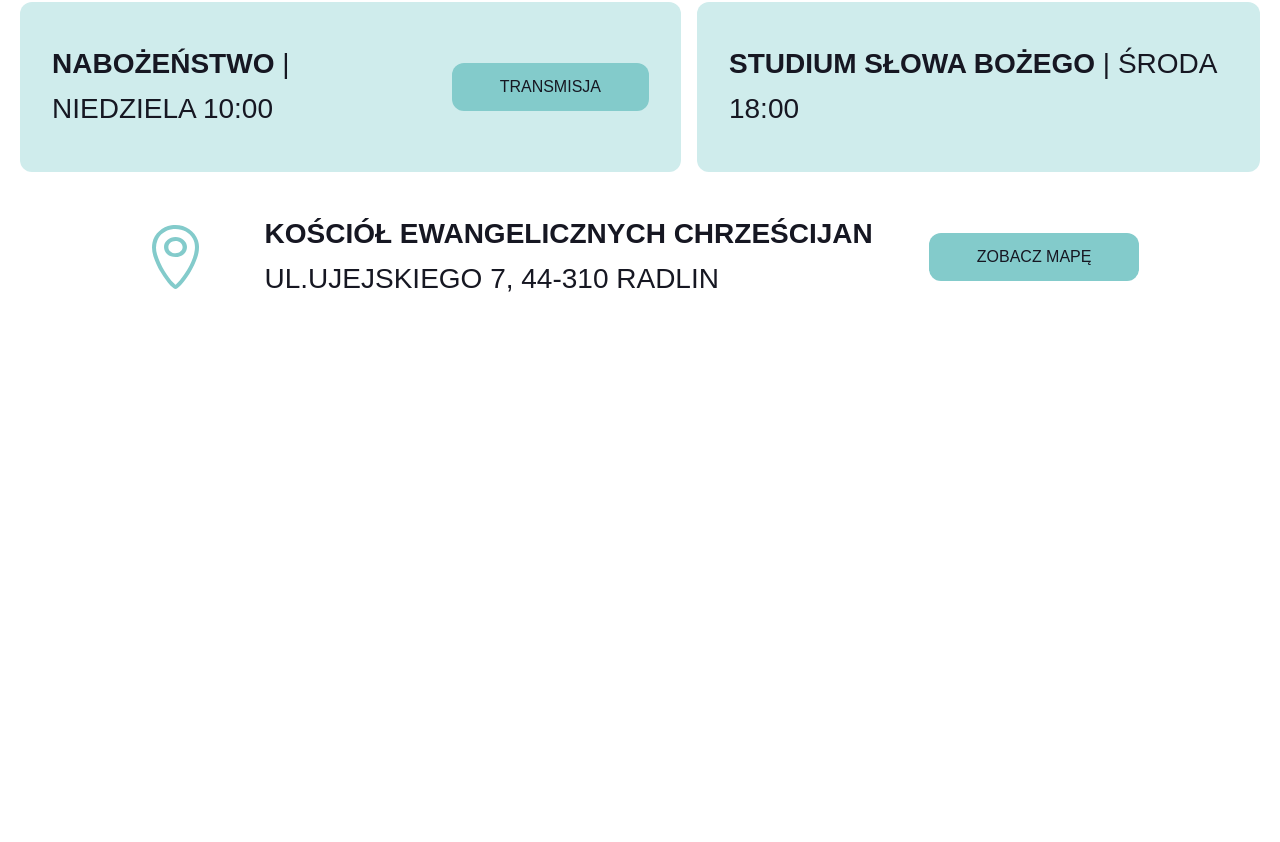
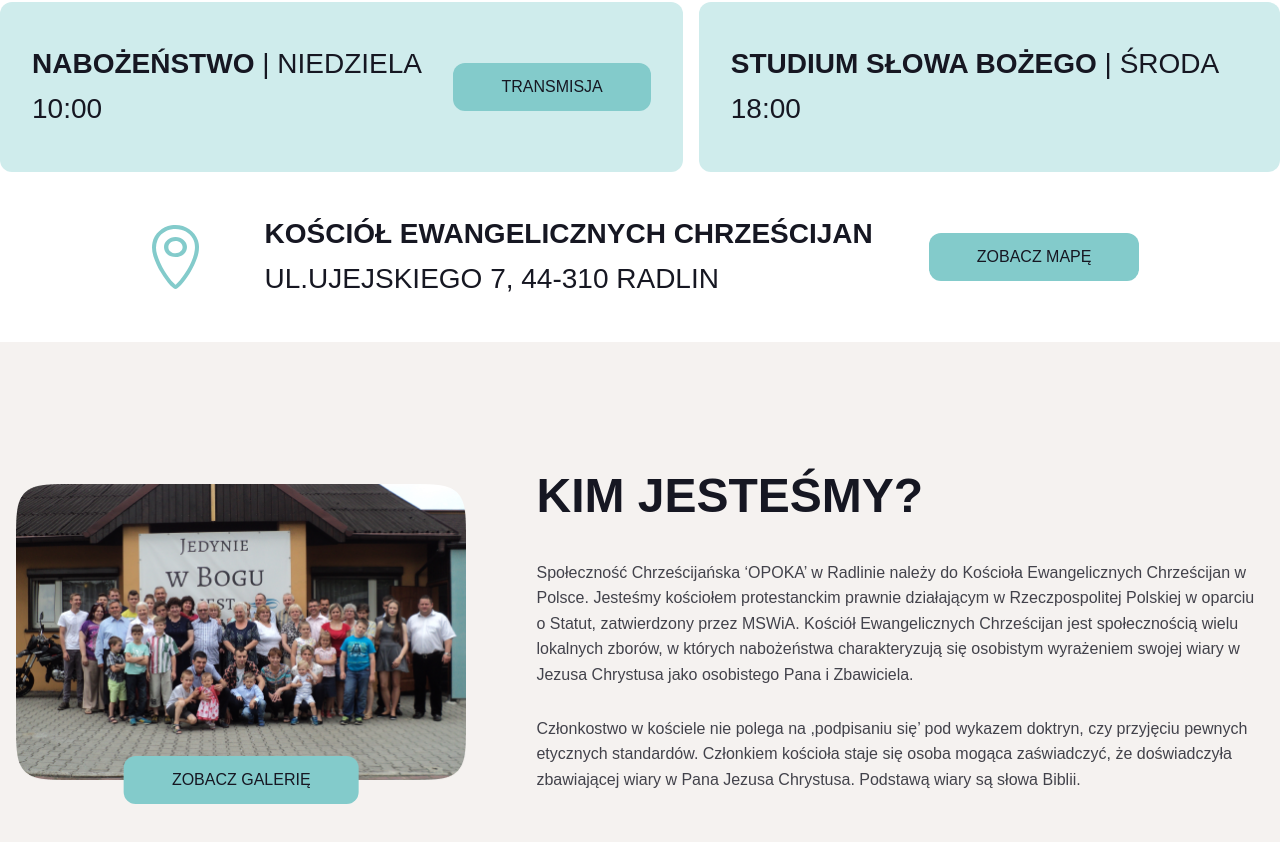
Before and after one commit to schier-jonasz/Opoka, a Vue app: page / in a window 1280 px wide. Shown: the part 1000-1842 px from the top of the page. Before the commit the page ends 1342 px from the top, so only its background shows below. Built offline with nearby package versions, Linux system fonts and the light colour scheme; the HTML template or start-up script is replaced by a standard one.

Commit message:
feat: Add about us section

```diff
--- a/src/App.vue
+++ b/src/App.vue
@@ -2,16 +2,15 @@
 import Navigation from "@/components/Navigation.vue";
 import Hero from "@/components/Hero.vue";
 import ServiceInformation from "@/components/ServiceInformation.vue";
+import AboutUs from "@/components/AboutUs.vue";
 </script>
 
 <template>
-  <main class="px-5">
+  <main>
     <Navigation />
     <Hero />
     <ServiceInformation />
-    <section>
-
-    </section>
+    <AboutUs />
   </main>
 </template>
 
--- /dev/null
+++ b/src/components/AboutUs.vue
@@ -0,0 +1,24 @@
+<template>
+  <section class="bg-cream px-4 py-[130px] flex items-center justify-center gap-[70px]">
+    <div class="relative">
+      <img src="@/assets/img/about-us.png" alt="About us" />
+      <Button class="absolute -bottom-6 left-1/2 -translate-x-1/2">ZOBACZ GALERIĘ</Button>
+    </div>
+    <div class="text-black80 w-[730px] ">
+      <h3 class="text-5xl font-bold">KIM JESTEŚMY?</h3>
+      <p class="opacity-80 mt-10">
+        Społeczność Chrześcijańska ‘OPOKA’ w Radlinie należy do Kościoła Ewangelicznych Chrześcijan w Polsce. Jesteśmy kościołem protestanckim prawnie działającym w Rzeczpospolitej Polskiej w oparciu o Statut, zatwierdzony przez MSWiA. Kościół Ewangelicznych Chrześcijan jest społecznością wielu lokalnych zborów, w których nabożeństwa charakteryzują się osobistym wyrażeniem swojej wiary w Jezusa Chrystusa jako osobistego Pana i Zbawiciela.
+      </p>
+      <p class="opacity-80 mt-7">
+        Członkostwo w kościele nie polega na ,podpisaniu się’ pod wykazem doktryn, czy przyjęciu pewnych etycznych standardów. Członkiem kościoła staje się osoba mogąca zaświadczyć, że doświadczyła zbawiającej wiary w Pana Jezusa Chrystusa. Podstawą wiary są słowa Biblii.
+      </p>
+    </div>
+  </section>
+</template>
+<script setup lang="ts">
+
+import Button from "@/components/Button.vue";
+</script>
+<style scoped>
+
+</style>
```
Also changed, not shown: src/assets/img/about-us.png (added).
